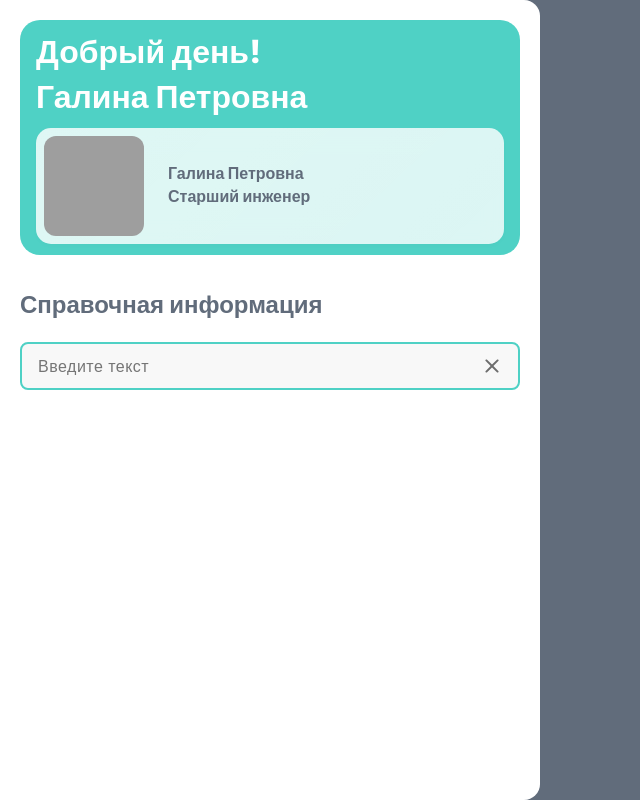
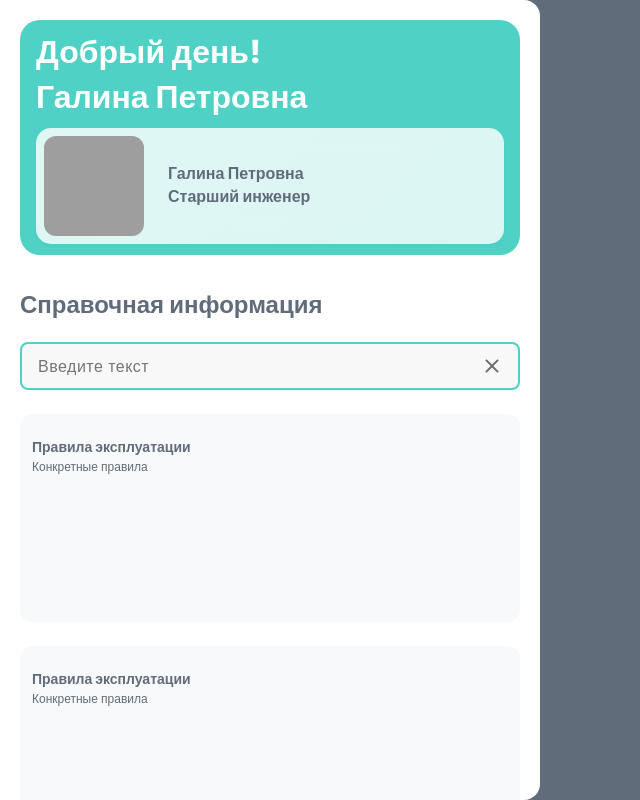
Before and after one commit to Sanevs22/tatneft_hackathon, a React (Vite) app: page / in a window 1280 px wide. Shown: the whole page, without its empty margins (0-640 px from the left). Built offline with nearby package versions, Linux system fonts and the light colour scheme; grey boxes are pictures that could not be loaded.

Commit message:
add: info textc

```diff
--- a/src/components/Info/Info.jsx
+++ b/src/components/Info/Info.jsx
@@ -1,3 +1,4 @@
+import { InfoText } from '../InfoText/InfoText';
 import { Input } from '../UI/Input/Input';
 import st from './Info.module.scss';
 
@@ -7,6 +8,8 @@ export const Info = () => {
 			<h2 className={st.title}>Справочная информация</h2>
 			<div className={st.wrapper}>
 				<Input placeholder='Введите текст' />
+				<InfoText header='Правила эксплуатации' text='Конкретные правила' />
+				<InfoText header='Правила эксплуатации' text='Конкретные правила' />
 			</div>
 		</div>
 	);
--- /dev/null
+++ b/src/components/InfoText/InfoText.jsx
@@ -0,0 +1,10 @@
+import st from './InfoText.module.scss';
+
+export const InfoText = ({ header, text }) => {
+	return (
+		<div className={st.info}>
+			<div className={st.header}>{header}</div>
+			<div className={st.text}>{text}</div>
+		</div>
+	);
+};
--- /dev/null
+++ b/src/components/InfoText/InfoText.module.scss
@@ -0,0 +1,20 @@
+.info {
+	width: 100%;
+	height: 208px;
+	border-radius: 12px;
+	background: #f8f9fa;
+	padding: 24px 12px;
+	margin-top: 24px;
+}
+.header {
+	font-size: 14px;
+	font-style: normal;
+	font-weight: 700;
+	line-height: 140%; /* 19.6px */
+}
+.text {
+	font-size: 12px;
+	font-style: normal;
+	font-weight: 400;
+	line-height: 150%; /* 18px */
+}
--- /dev/null
+++ b/src/components/InfoText/index.js
@@ -0,0 +1 @@
+export * from './InfoText';
```
